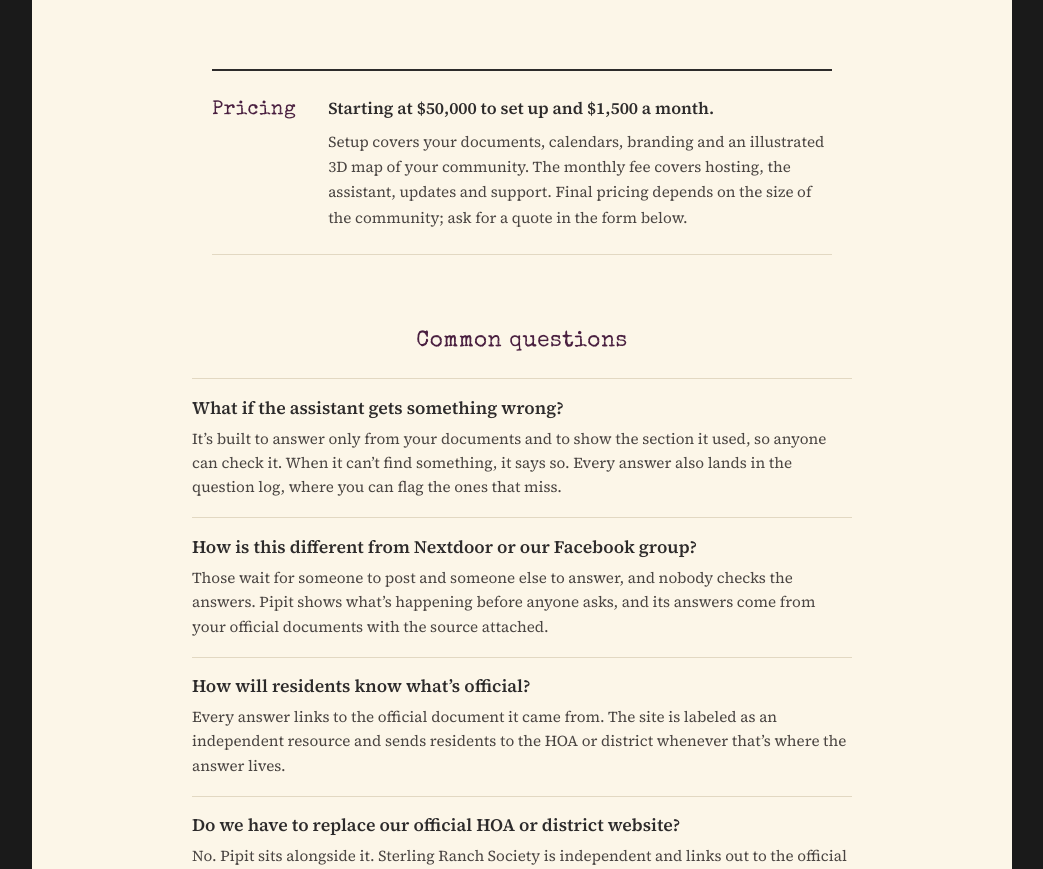
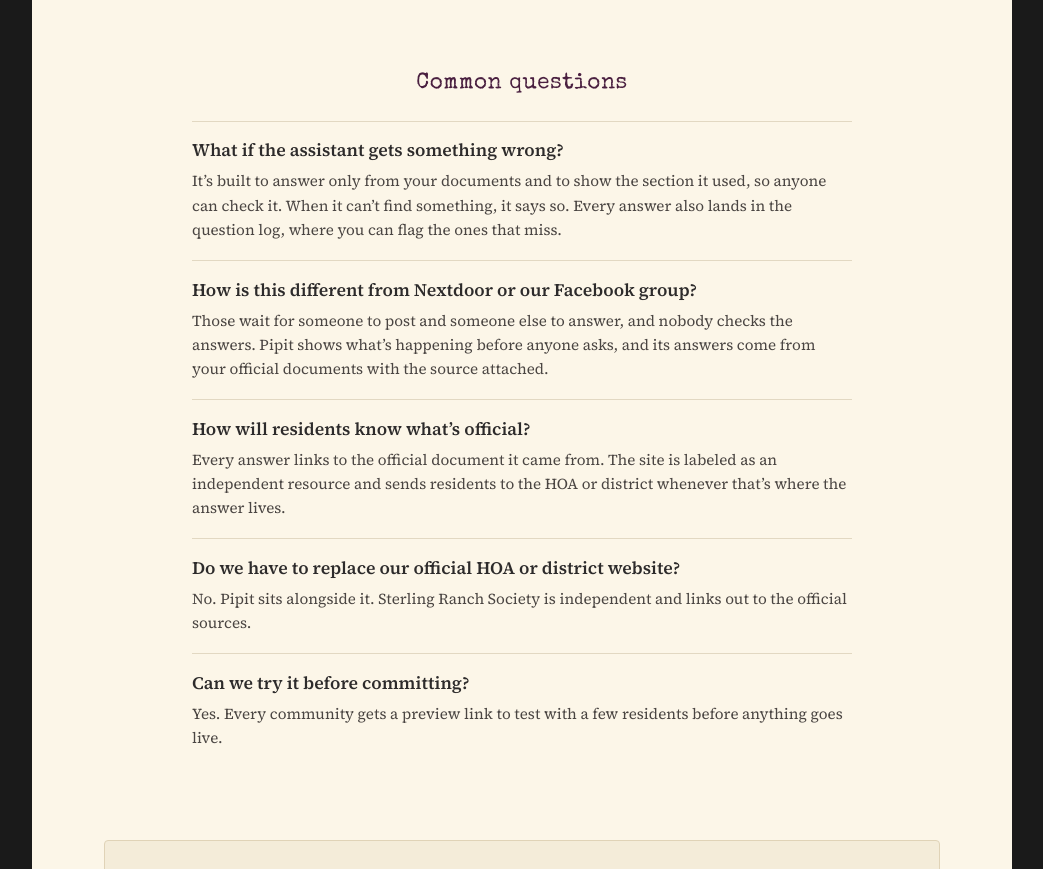
Before and after one commit to mar15sa/idea-kitchen-homepage, a plain HTML site: page pipit.html in a window 1280 px wide. Shown: the part 4718-5587 px from the top of the page, without its empty margins (118-1161 px from the left). Drawn offline with nearby package versions, Linux system fonts and the light colour scheme.

Commit message:
Sync public pages from source repo

```diff
--- a/pipit.html
+++ b/pipit.html
@@ -290,14 +290,6 @@ a:hover{color:#7a3d20;}
       </div>
     </section>
 
-    <section class="pp-pricing">
-      <h2 class="pp-h2">Pricing</h2>
-      <div>
-        <p class="pp-price"><strong>Starting at $50,000 to set up and $1,500 a month.</strong></p>
-        <p>Setup covers your documents, calendars, branding and an illustrated 3D map of your community. The monthly fee covers hosting, the assistant, updates and support. Final pricing depends on the size of the community; ask for a quote in the form below.</p>
-      </div>
-    </section>
-
     <section class="pp-section pp-faq">
       <h2 class="pp-h2 pp-center" style="margin-bottom:1.4rem">Common questions</h2>
       <div class="pp-faq-item"><h3>What if the assistant gets something wrong?</h3><p>It’s built to answer only from your documents and to show the section it used, so anyone can check it. When it can’t find something, it says so. Every answer also lands in the question log, where you can flag the ones that miss.</p></div>
```
